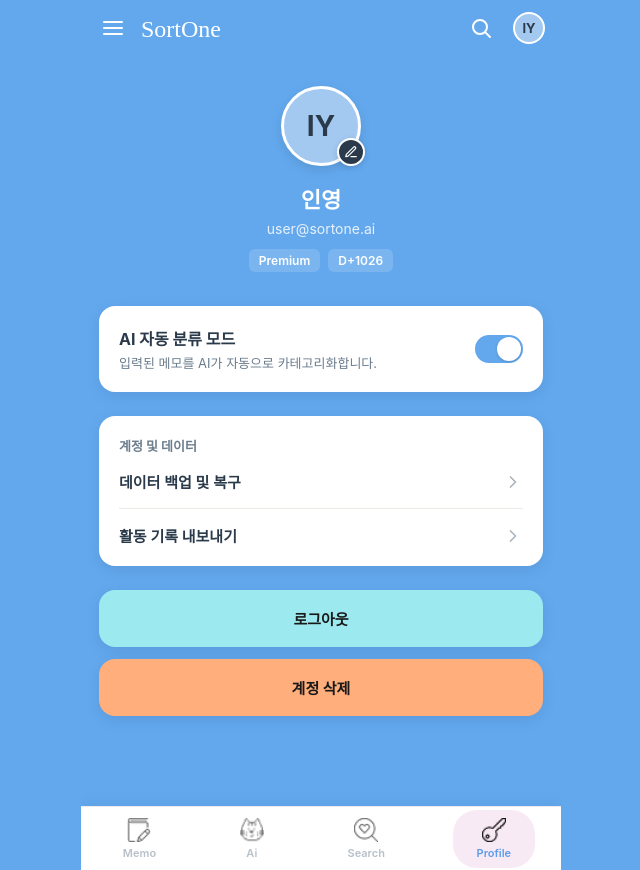
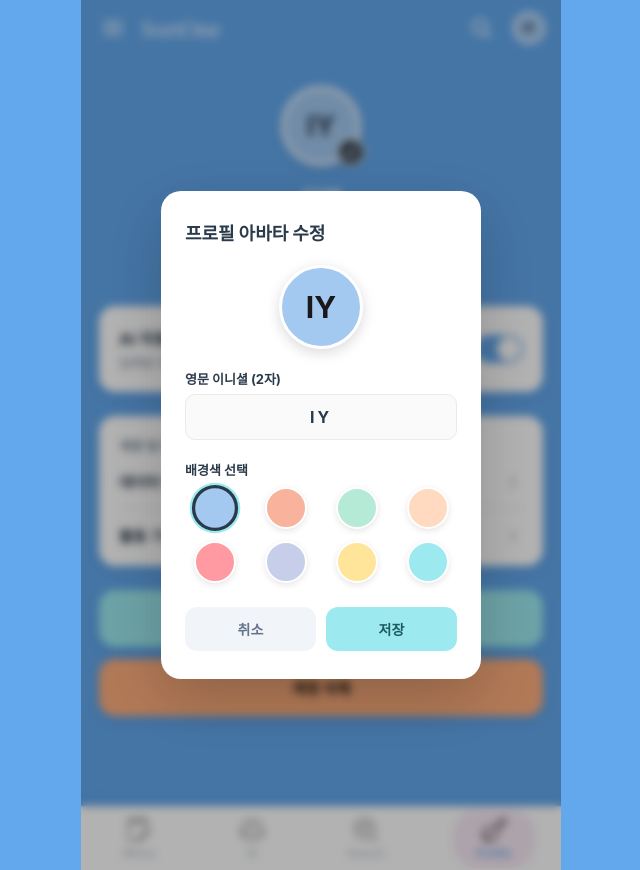
Before and after one commit to gcad0626-sys/sortone, a React (Vite) app: page /profile in a window 1280 px wide. Both pictures are taken after a click on the button 670 px from the left and 152 px from the top of the page. Shown: the whole page, without its empty margins (319-959 px from the left). Built offline with nearby package versions, Linux system fonts and the light colour scheme; a web font is replaced by a local one.

Commit message:
프로필 아바타 수정 모달 및 영문 이니셜/배경색 변경 기능 구현

```diff
--- a/src/context/AppContext.tsx
+++ b/src/context/AppContext.tsx
@@ -12,6 +12,8 @@
   name: '인영',
   email: 'user@sortone.ai',
   avatarUrl: '/default-avatar.png', // Fallback or placeholder
+  avatarInitials: 'IY',
+  avatarBgColor: '#A3C9F1',
   membership: 'Premium',
   activeSince: '2023.10.15'
 };
@@ -59,6 +61,7 @@
   updateMemo: (id: string, updates: Partial<Memo>) => void;
   deleteMemo: (id: string) => void;
   user: User;
+  updateUser: (updates: Partial<User>) => void;
   settings: Settings;
   toggleAiAutoClassify: () => void;
   recentSearches: string[];
@@ -136,6 +139,10 @@
     setMemos(prev => prev.filter(m => m.id !== id));
   };
 
+  const updateUser = (updates: Partial<User>) => {
+    setUser(prev => ({ ...prev, ...updates }));
+  };
+
   const toggleAiAutoClassify = () => {
     setSettings(prev => ({ ...prev, aiAutoClassify: !prev.aiAutoClassify }));
   };
@@ -169,7 +176,7 @@
   return (
     <AppContext.Provider value={{
       memos, addMemo, updateMemo, deleteMemo,
-      user, settings, toggleAiAutoClassify,
+      user, updateUser, settings, toggleAiAutoClassify,
       recentSearches, addRecentSearch, removeRecentSearch, clearRecentSearches,
       isLoggedIn, login, logout, deleteAccount
     }}>
--- a/src/pages/ProfilePage.tsx
+++ b/src/pages/ProfilePage.tsx
@@ -23,11 +23,11 @@
   margin-bottom: 16px;
 `;
 
-const AvatarImg = styled.span`
+const AvatarImg = styled.span<{ $bgColor?: string }>`
   width: 80px;
   height: 80px;
   border-radius: 50%;
-  background-color: #A3C9F1;
+  background-color: ${({ $bgColor }) => $bgColor || '#A3C9F1'};
   color: ${({ theme }) => theme.colors.textMain};
   display: flex;
   align-items: center;
@@ -36,6 +36,7 @@
   font-weight: 700;
   box-shadow: 0 4px 12px rgba(0, 0, 0, 0.1);
   border: 3px solid ${({ theme }) => theme.colors.white};
+  transition: background-color 0.2s ease;
 `;
 
 const EditAvatarBtn = styled.button`
@@ -198,12 +199,28 @@
   }
 `;
 
-type ProfileModalStep = 'none' | 'logout' | 'deleteStart' | 'deleteDone' | 'backupMenu' | 'exportMenu' | 'backupStart' | 'backupDone' | 'restoreStart' | 'restoreDone' | 'exportPdfStart' | 'exportPdfDone';
+type ProfileModalStep = 'none' | 'logout' | 'deleteStart' | 'deleteDone' | 'backupMenu' | 'exportMenu' | 'backupStart' | 'backupDone' | 'restoreStart' | 'restoreDone' | 'exportPdfStart' | 'exportPdfDone' | 'editAvatar';
 
 export const ProfilePage: React.FC = () => {
   const navigate = useNavigate();
-  const { user, settings, toggleAiAutoClassify, logout, deleteAccount } = useApp();
+  const { user, updateUser, settings, toggleAiAutoClassify, logout, deleteAccount } = useApp();
   const [modalStep, setModalStep] = useState<ProfileModalStep>('none');
+  const [editInitials, setEditInitials] = useState(user.avatarInitials || 'IY');
+  const [editBgColor, setEditBgColor] = useState(user.avatarBgColor || '#A3C9F1');
+
+  const handleOpenEditAvatar = () => {
+    setEditInitials(user.avatarInitials || 'IY');
+    setEditBgColor(user.avatarBgColor || '#A3C9F1');
+    setModalStep('editAvatar');
+  };
+
+  const handleSaveAvatar = () => {
+    updateUser({
+      avatarInitials: editInitials || 'IY',
+      avatarBgColor: editBgColor
+    });
+    setModalStep('none');
+  };
 
   const handleLogout = () => {
     setModalStep('logout');
@@ -232,8 +249,8 @@
     <ProfileContent>
       <ProfileInfo>
         <AvatarWrap>
-          <AvatarImg>IY</AvatarImg>
-          <EditAvatarBtn>
+          <AvatarImg $bgColor={user.avatarBgColor}>{user.avatarInitials || 'IY'}</AvatarImg>
+          <EditAvatarBtn onClick={handleOpenEditAvatar} aria-label="프로필 수정">
             <svg viewBox="0 0 24 24" fill="none" stroke="currentColor" strokeWidth="2" strokeLinecap="round" strokeLinejoin="round">
               <path d="M12 20h9" />
               <path d="M16.5 3.5a2.12 2.12 0 0 1 3 3L7 19l-4 1 1-4z" />
@@ -427,6 +444,104 @@
         onCancel={() => setModalStep('none')}
       />
 
+      {modalStep === 'editAvatar' && (
+        <div style={{
+          position: 'fixed', inset: 0, zIndex: 1000, display: 'flex', alignItems: 'center', justifyContent: 'center',
+          padding: '24px',
+          background: 'rgba(0,0,0,0.3)',
+          backdropFilter: 'blur(4px)',
+          animation: 'fadeIn 0.2s ease'
+        }} onClick={() => setModalStep('none')}>
+          <div style={{
+            background: '#fff', borderRadius: '20px', padding: '28px 24px', width: '100%', maxWidth: '320px',
+            boxShadow: '0 20px 60px rgba(0,0,0,0.2)', display: 'flex', flexDirection: 'column', alignItems: 'center',
+            animation: 'slideUp 0.25s cubic-bezier(0.34, 1.56, 0.64, 1)', position: 'relative'
+          }} onClick={e => e.stopPropagation()}>
+
+            <h2 style={{ fontSize: '18px', fontWeight: 800, color: '#2B3A4A', marginBottom: '20px', alignSelf: 'flex-start' }}>프로필 아바타 수정</h2>
+
+            {/* Live Preview */}
+            <div style={{
+              width: '84px', height: '84px', borderRadius: '50%', backgroundColor: editBgColor,
+              display: 'flex', alignItems: 'center', justifyContent: 'center',
+              fontSize: '30px', fontWeight: 700, color: '#191919',
+              boxShadow: '0 4px 14px rgba(0,0,0,0.15)', border: '3px solid #fff',
+              marginBottom: '20px', transition: 'background-color 0.2s ease'
+            }}>
+              {editInitials || 'IY'}
+            </div>
+
+            {/* Initials Input */}
+            <div style={{ width: '100%', marginBottom: '20px', display: 'flex', flexDirection: 'column', gap: '6px' }}>
+              <label style={{ fontSize: '13px', fontWeight: 700, color: '#2B3A4A' }}>영문 이니셜 (2자)</label>
+              <input
+                type="text"
+                maxLength={2}
+                value={editInitials}
+                onChange={e => {
+                  const val = e.target.value.replace(/[^a-zA-Z]/g, '').toUpperCase();
+                  setEditInitials(val);
+                }}
+                placeholder="예: IY"
+                style={{
+                  width: '100%', padding: '12px 14px', borderRadius: '10px',
+                  border: '1.5px solid #ECEAE5', fontSize: '16px', fontWeight: 700,
+                  outline: 'none', textAlign: 'center', letterSpacing: '3px',
+                  color: '#2B3A4A', background: '#FAFAFA'
+                }}
+              />
+            </div>
+
+            {/* Color Palette Selection */}
+            <div style={{ width: '100%', marginBottom: '24px', display: 'flex', flexDirection: 'column', gap: '8px' }}>
+              <label style={{ fontSize: '13px', fontWeight: 700, color: '#2B3A4A' }}>배경색 선택</label>
+              <div style={{ display: 'grid', gridTemplateColumns: 'repeat(4, 1fr)', gap: '12px', justifyItems: 'center' }}>
+                {['#A3C9F1', '#F9B29C', '#B5EAD7', '#FFDAC1', '#FF9AA2', '#C7CEEA', '#FFE599', '#9CEAEF'].map(color => (
+                  <button
+                    key={color}
+                    type="button"
+                    onClick={() => setEditBgColor(color)}
+                    style={{
+                      width: '42px', height: '42px', borderRadius: '50%', backgroundColor: color,
+                      border: editBgColor === color ? '3px solid #2B3A4A' : '2px solid #fff',
+                      boxShadow: editBgColor === color ? '0 0 0 2px #9CEAEF' : '0 2px 6px rgba(0,0,0,0.1)', cursor: 'pointer',
+                      transform: editBgColor === color ? 'scale(1.1)' : 'scale(1)',
+                      transition: 'transform 0.15s ease, border 0.15s ease'
+                    }}
+                  />
+                ))}
+              </div>
+            </div>
+
+            {/* Actions */}
+            <div style={{ display: 'flex', gap: '10px', width: '100%' }}>
+              <button
+                type="button"
+                onClick={() => setModalStep('none')}
+                style={{ flex: 1, padding: '12px', borderRadius: '12px', fontSize: '14px', fontWeight: 700, background: '#F1F5F9', color: '#64748B', border: 'none', cursor: 'pointer' }}
+              >
+                취소
+              </button>
+              <button
+                type="button"
+                onClick={handleSaveAvatar}
+                disabled={editInitials.length !== 2}
+                style={{
+                  flex: 1, padding: '12px', borderRadius: '12px', fontSize: '14px', fontWeight: 700,
+                  background: editInitials.length === 2 ? '#9CEAEF' : '#CBD5E1',
+                  color: editInitials.length === 2 ? '#1D5B60' : '#94A3B8',
+                  border: 'none',
+                  cursor: editInitials.length === 2 ? 'pointer' : 'not-allowed'
+                }}
+              >
+                저장
+              </button>
+            </div>
+
+          </div>
+        </div>
+      )}
+
     </ProfileContent>
   );
 };
--- a/src/types/index.ts
+++ b/src/types/index.ts
@@ -18,6 +18,8 @@
   name: string;
   email: string;
   avatarUrl: string;
+  avatarInitials?: string;
+  avatarBgColor?: string;
   membership: string;
   activeSince: string;
 }
```
